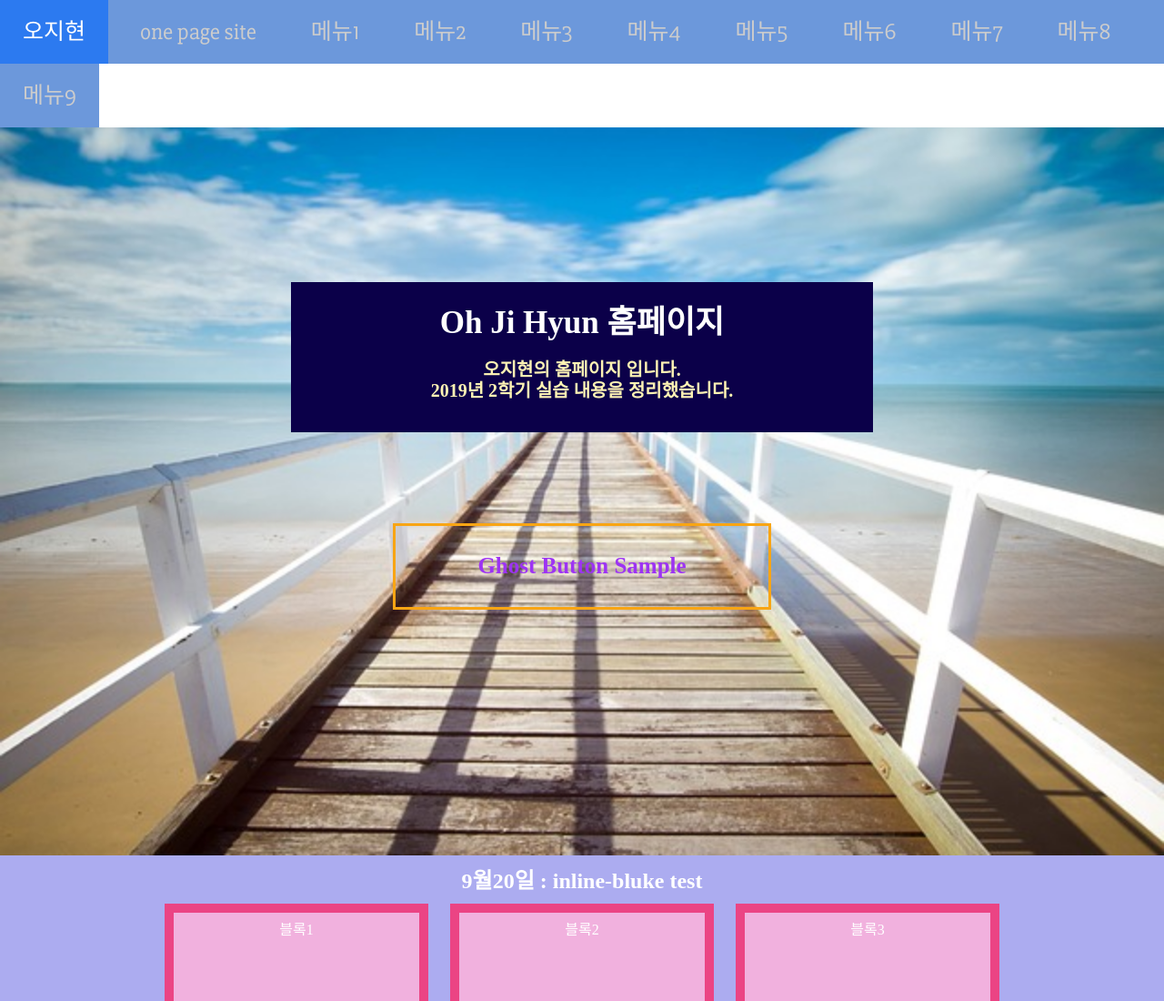
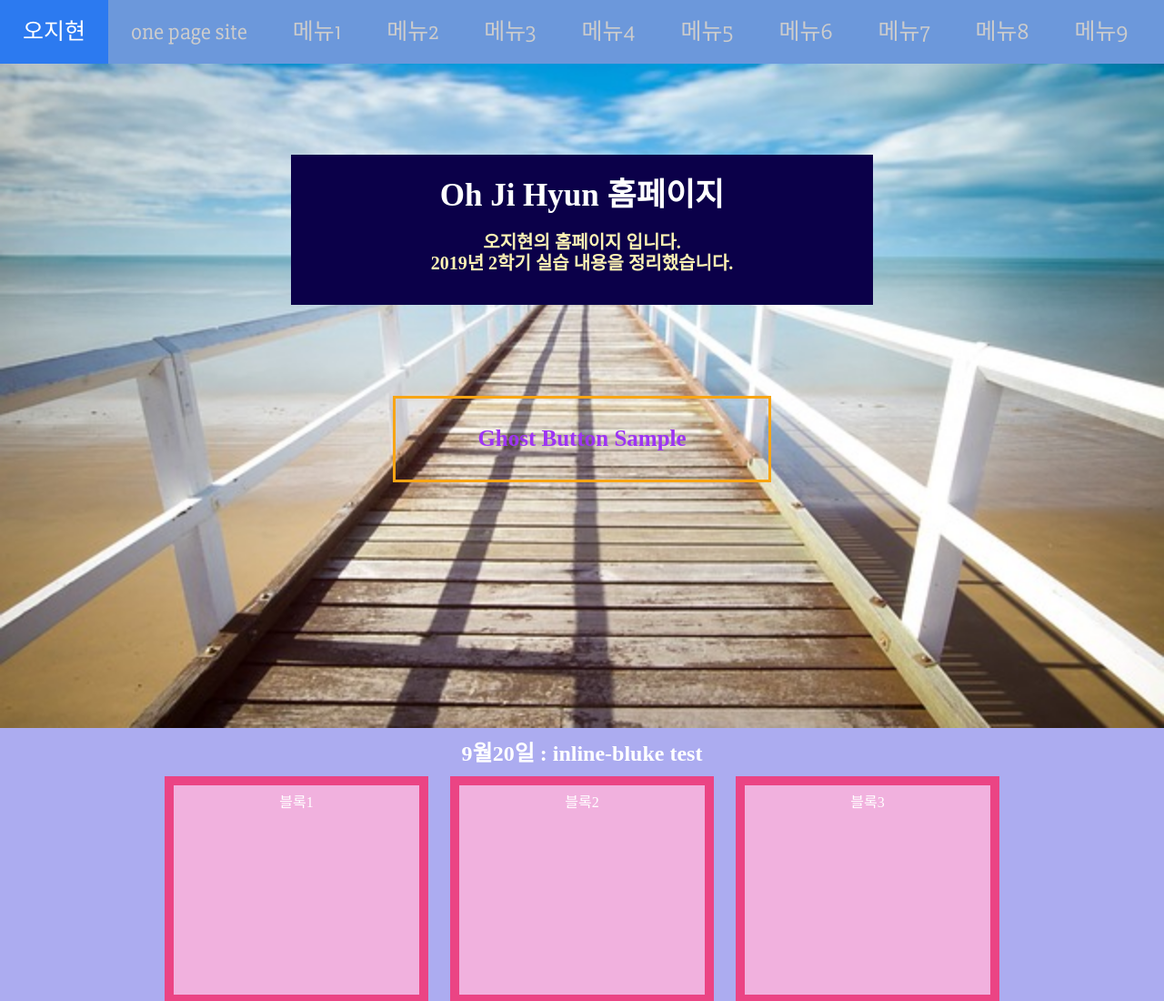
Before and after one commit to Ohjihyun599/daelim2019-2, a plain HTML site: page index.html in a window 1280 px wide. Shown: the top 1100 px of the page at 91% size. Drawn offline with nearby package versions, Linux system fonts and the light colour scheme.

Commit message:
gitflow-release-stash: v0.11.0

```diff
--- a/index.html
+++ b/index.html
@@ -14,7 +14,7 @@
 </head>
 <body>
 <!-- ul-li를 이용한 메인 메뉴 -->                                                                                                                                                                                                                                                                                                                                                                                                                                                                                                                                                                                                                                                   </header>
-    <nav class="menu">
+    <nav class="fixed-top">
         <ul class="menu">
         <link href="https://fonts.googleapis.com/css?family=Slabo+27px&display=swap" rel="stylesheet">
         <li><a href="#">오지현</a></li>
--- a/main.css
+++ b/main.css
@@ -4,6 +4,14 @@ body {
 }
 h2 {
   margin: 0px;
+}
+
+.fixed-top {
+    position: fixed;
+    top: 0px;
+    right: 0;
+    left: 0px;
+    z-index: 1030;
 }
 
 .full-bg {
@@ -59,7 +67,7 @@ h2 {
 
 ul {
     width: 100%;
-    height: 40px;
+    height: 70px;
     background-color: rgb(108, 152, 219);
     list-style:none;
     padding: 15px 10px 8px;
@@ -68,7 +76,6 @@ ul {
 
 ul li {
     float: left;
-    margin-right: 10px;
 }
 
 ul li a {
```
